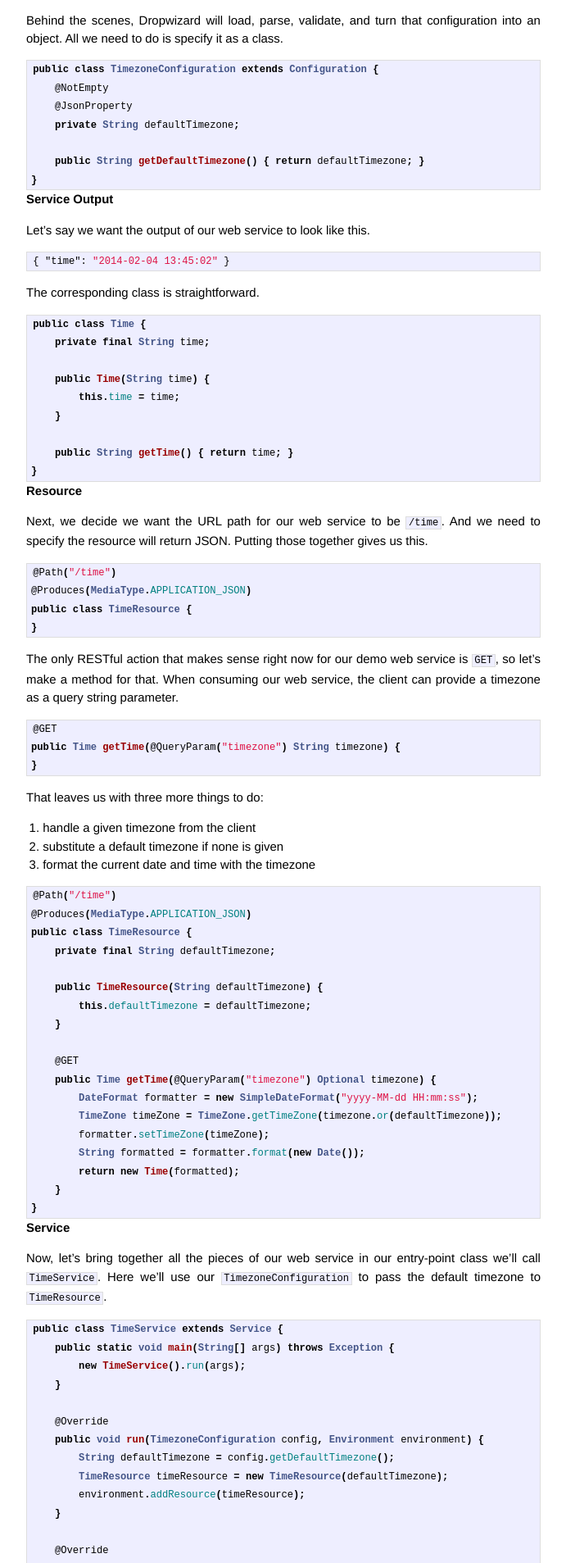
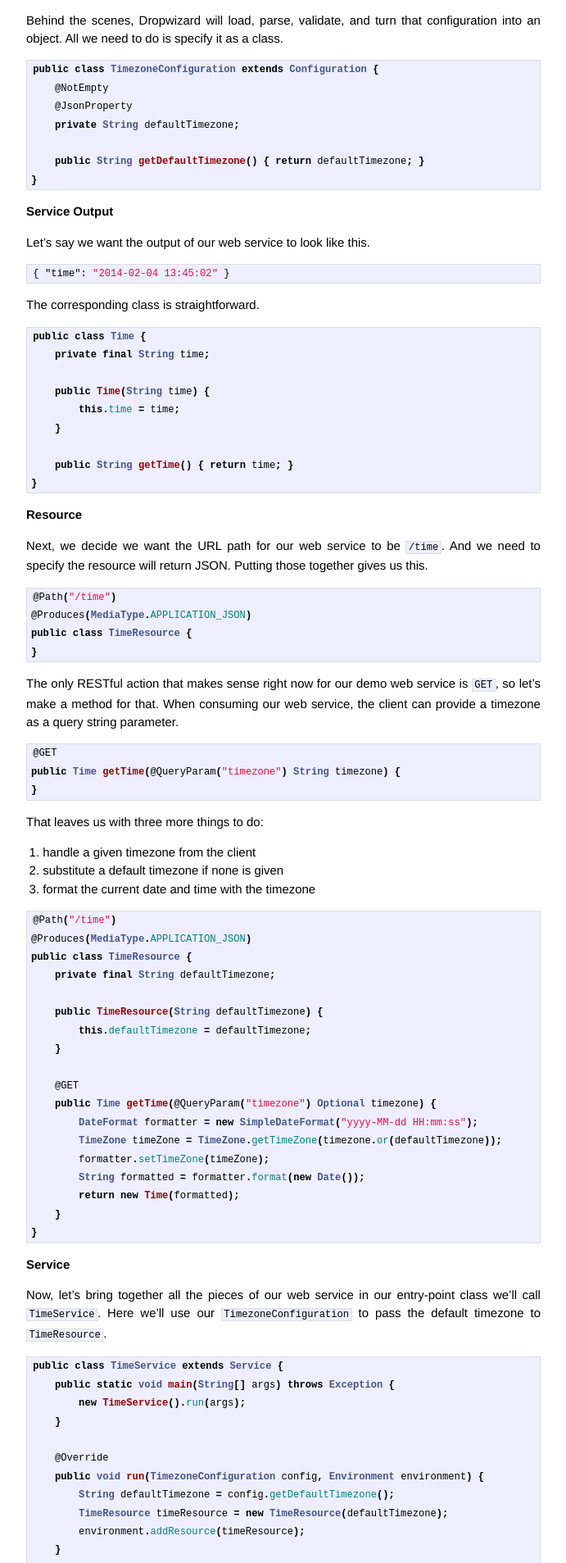
Before and after one commit to MikeChristianson/MikeChristianson.github.io, a Jekyll site: the page built from _posts/2014-02-07-dropwizard-painless-restful-json-http-web-services.md, in a window 1280 px wide. Shown: the part 934-2841 px from the top of the page at 82% size, without its empty margins (294-985 px from the left). Built offline with Jekyll 4.4.1, drawn with Linux system fonts in a browser that asks for light colours.

Commit message:
restyle code blocks so they don't crowd other elements

```diff
--- a/css/syntax.css
+++ b/css/syntax.css
@@ -1,4 +1,7 @@
-.highlight  { background: #ffffff; }
+.highlight  {
+	background: #ffffff;
+	margin-bottom: 1em;
+}
 .highlight .c { color: #999988; font-style: italic } /* Comment */
 .highlight .err { color: #a61717; background-color: #e3d2d2 } /* Error */
 .highlight .k { font-weight: bold } /* Keyword */
```
